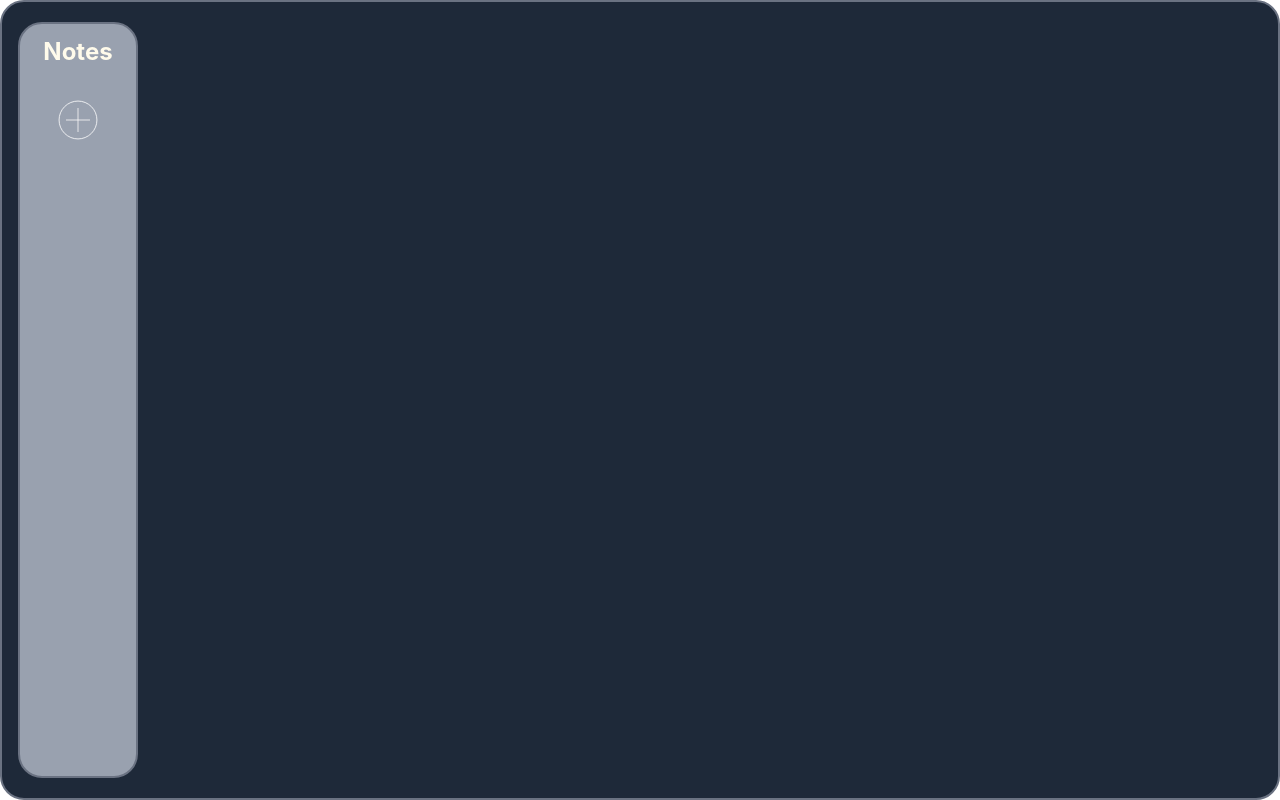
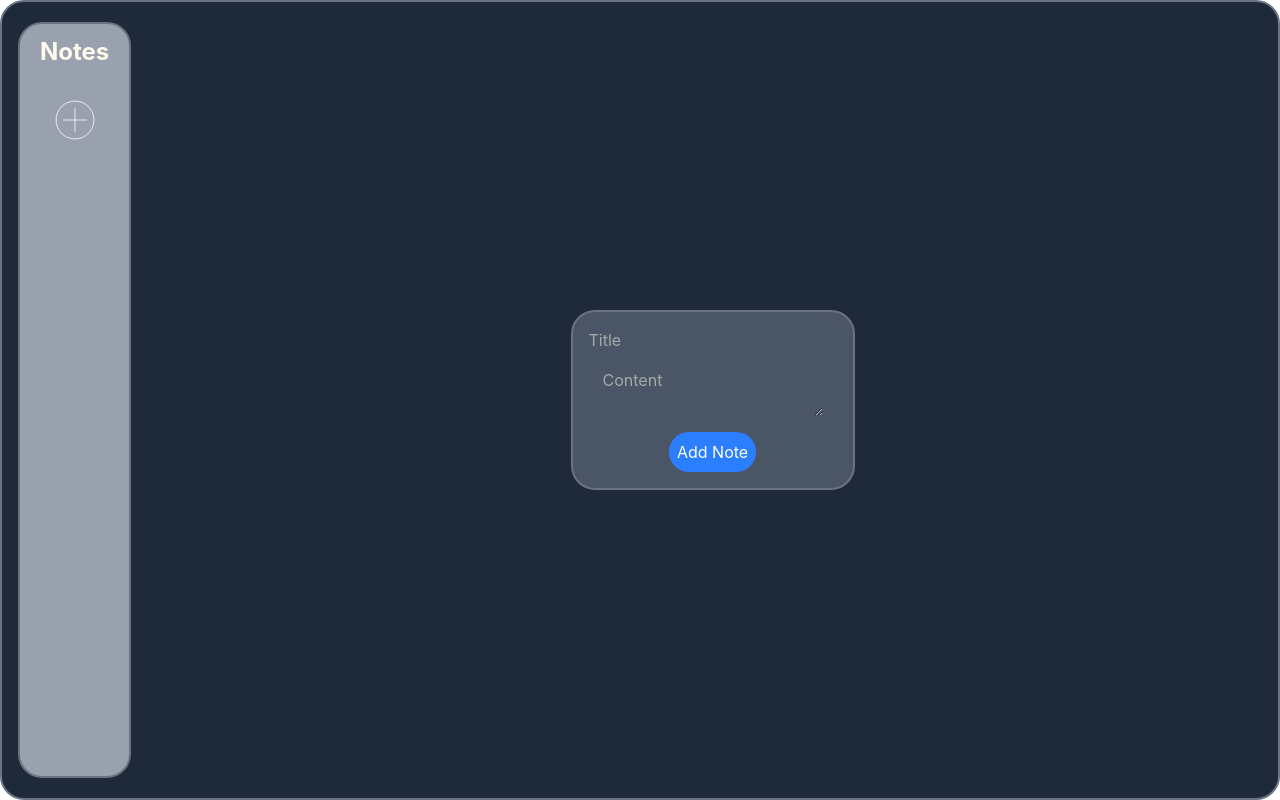
Before and after one commit to Abhishek20-prog/Notes, a React (Vite) app in the folder NOTE/: page / in a window 1280 px wide. Built offline with nearby package versions, Linux system fonts and the light colour scheme.

Commit message:
initial commit

```diff
--- a/NOTE/src/App.jsx
+++ b/NOTE/src/App.jsx
@@ -1,10 +1,10 @@
-
+import Form from './Components/Form'
 import Sidebar from './Components/Sidebar'
 const App = () => {
   return (
     <div className="h-screen bg-gray-800 text-amber-50 flex border-2 border-gray-500 items-center rounded-3xl">
       <Sidebar />
-
+        <Form/>
 
 
     </div>
--- /dev/null
+++ b/NOTE/src/Components/Form.jsx
@@ -0,0 +1,26 @@
+import { useState } from 'react'
+
+const Form = () => {
+    const [showForm, setShowForm] = useState(true)
+    const [title, setTitle] = useState('')
+    const [content, setContent] = useState('')
+    const handleSubmit = (e) => {
+        e.preventDefault()
+        console.log(title, content)
+        setTitle('')
+        setContent('')
+    }
+  return (
+    <div className=" h-[93%] w-[93%] flex flex-col gap-8 items-center justify-center p-3 mx-4 rounded-3xl">
+    {showForm=== true &&(<div className=" h-[93%] w-[93%] flex flex-col gap-8 items-center justify-center p-3 mx-4 rounded-3xl">
+        <form className="flex flex-col gap-4 p-4 mx-auto justify-center items-center border-gray-500 border-2 rounded-3xl bg-gray-600" onSubmit={handleSubmit}>
+            <input type="text" placeholder="Title" value={title} onChange={(e) => setTitle(e.target.value)} />
+            <textarea placeholder="Content" value={content} onChange={(e) => setContent(e.target.value)} />
+            <button type="submit" className="bg-blue-500 text-white p-2 rounded-3xl">Add Note</button>
+        </form>
+
+    </div>)}</div>
+  )
+}
+
+export default Form
--- a/NOTE/src/Components/Sidebar.jsx
+++ b/NOTE/src/Components/Sidebar.jsx
@@ -1,6 +1,9 @@
 import plus from "../assets/plus-svgrepo-com.svg"
 
+
 const Sidebar = () => {
+
+
   return (
     <div className="h-[95%] w-30 border-2 border-gray-500 flex flex-col gap-8 items-center p-3 bg-gray-400 mx-4 rounded-3xl">
       <h1 className="text-2xl font-bold">Notes</h1>
```
